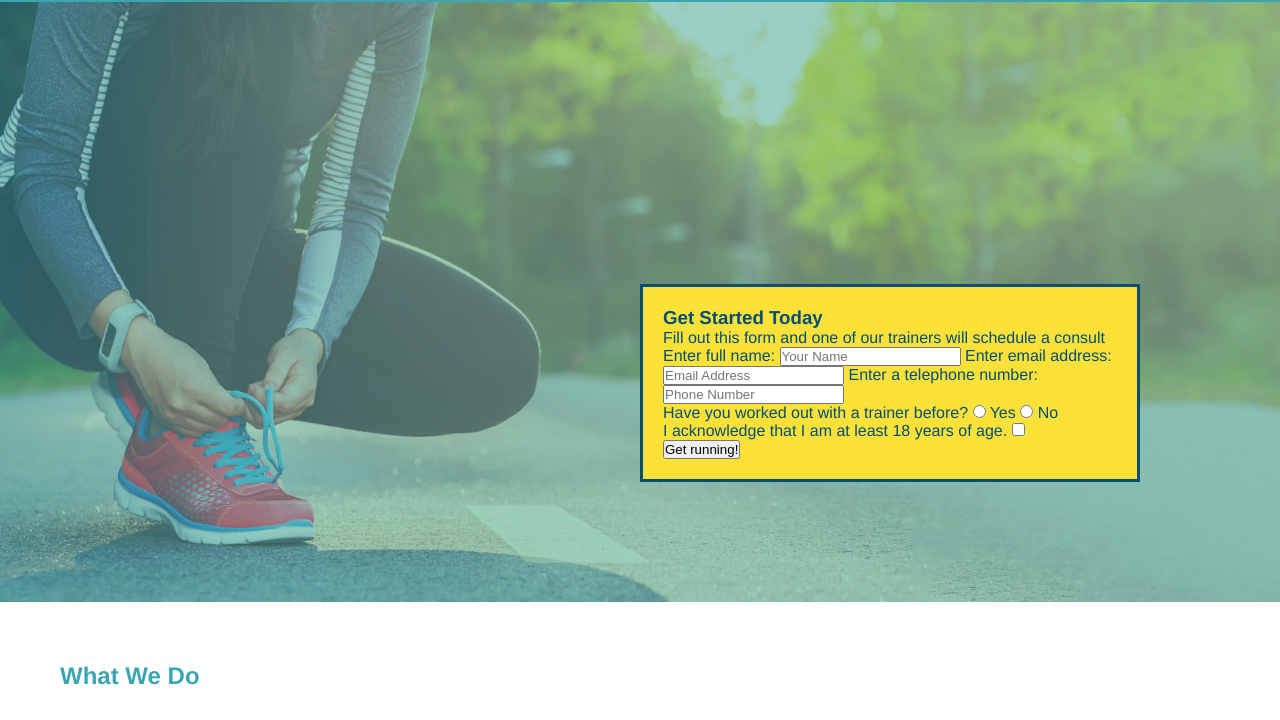
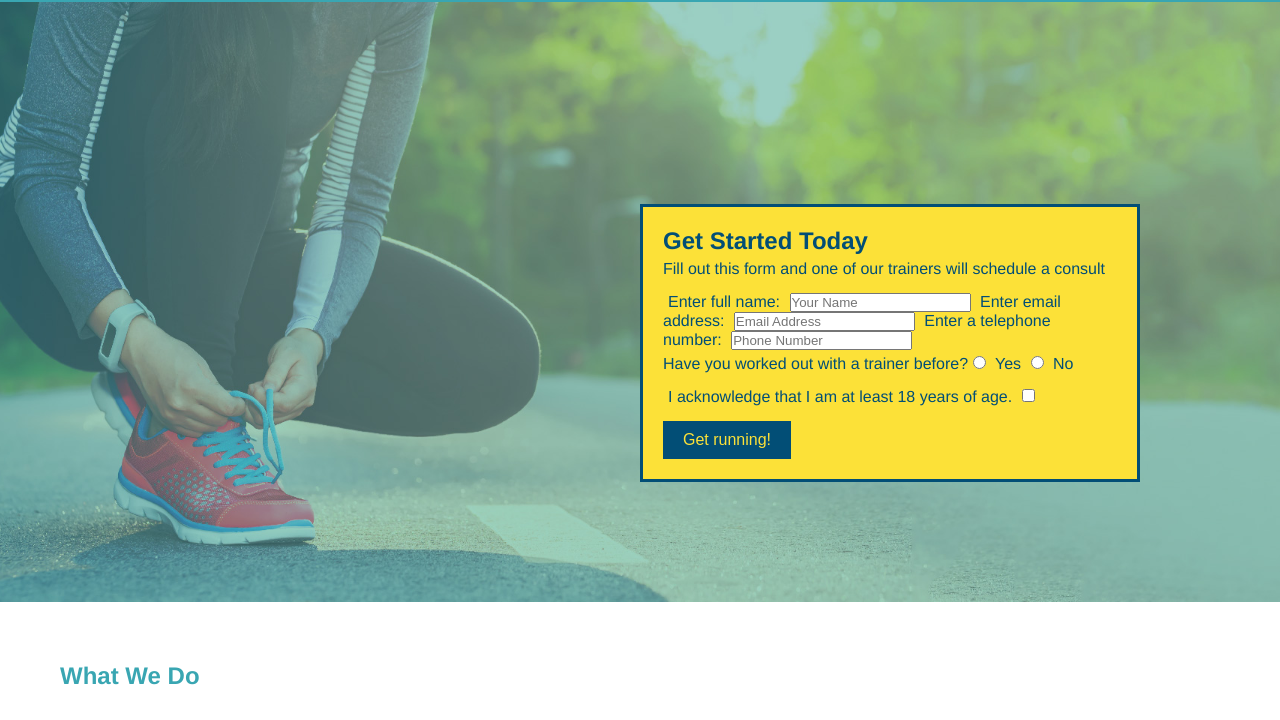
Before and after one commit to nicolegile94/run-buddy, a plain HTML site: page index.html in a window 1280 px wide. Shown: the part 80-800 px from the top of the page. Drawn offline with Linux system fonts and the light colour scheme.

Commit message:
wrapped up hero

```diff
--- a/assets/css/style.css
+++ b/assets/css/style.css
@@ -89,3 +89,34 @@ section {
     bottom: 120px;
     right: 140px;
 }
+
+.hero-form h3 {
+    font-size: 24px;
+    margin: 0;
+}
+
+.hero-form p {
+    margin: 5px 0 15px 0;
+}
+
+.form-input {
+    border: 1px solid #024e76;
+    display: block;
+    padding: 7px 15px;
+    font-size: 16px;
+    color: #024e76;
+    width: 100%;
+    margin-bottom: 15px;
+}
+
+.hero-form label {
+    margin: 0 5px;
+}
+
+.hero-form button {
+    color: #fce138;
+    background-color: #024e76;
+    border: none;
+    padding: 10px 20px;
+    font-size: 16px;
+}
```
